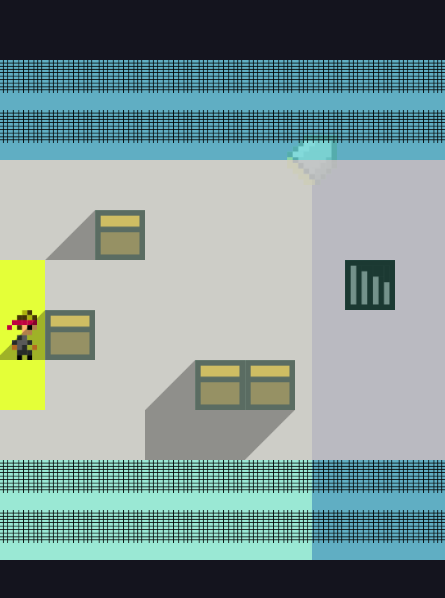
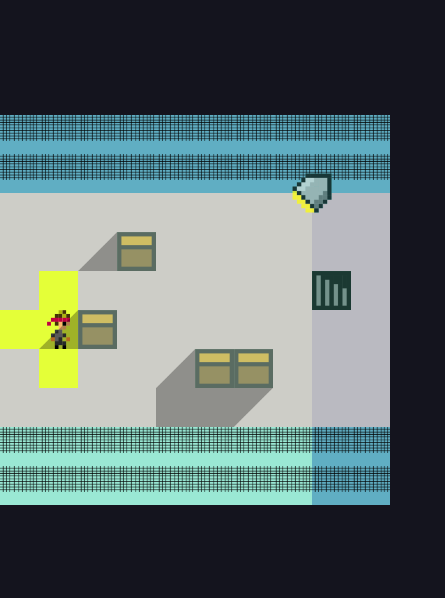
Before and after one commit to toivoantero/stealth-game, a React (Vite) app: page /level in a window 390 px wide. Shown: the part 112-710 px from the top of the page, 445 px wide, since content can reach past the window. Built offline with nearby package versions, Linux system fonts and the light colour scheme.

Commit message:
mobiilinäkymään sovittamista

```diff
--- a/src/EndScreen.jsx
+++ b/src/EndScreen.jsx
@@ -34,15 +34,7 @@ function EndScreen() {
   }, []);
 
   return (
-    <div style={{
-      backgroundImage: `url(${end})`,
-      backgroundSize: 'cover',
-      backgroundPosition: 'center',
-      height: '500px',
-      width: '500px',
-      border: 'solid 5px white',
-      textAlign: 'center',
-    }}>
+    <div className='endscreen' style={{ backgroundImage: `url(${end})` }}>
       <div style={{
         display: 'flex',
         justifyContent: 'space-between',
@@ -54,19 +46,8 @@ function EndScreen() {
         {showButton && (
           <button
             onClick={handleClick}
-            className='press-start-2p-regular fadeIn'
-            style={{
-              fontSize: '17px',
-              backgroundColor: 'rgb(20, 20, 30)',
-              color: 'white',
-              border: '3px solid white',
-              display: 'inline-block',
-              padding: '20px',
-              cursor: 'pointer',
-              boxShadow: '7px 7px rgb(255, 255, 255)',
-              lineHeight: '1.5',
-              margin: '0 0 60px 0',
-            }}>Uusi peli?<br></br>Paina ⏎ Enter</button>
+            className='press-start-2p-regular fadeIn endscreen-button'>
+            Uusi peli?<br></br>Paina ⏎ Enter</button>
         )}
       </div>
     </div>
--- a/src/Level.jsx
+++ b/src/Level.jsx
@@ -321,19 +321,11 @@ function Level() {
           <div className='spotlight-angle'>
             {/* Tämä lamp_bg johtuu vain siitä, etten ole vielä viitsinyt
             korjata lampun png-kuvaa oikeaan sävyyn...  */}
-            <img src={lamp_bg} style={{
-              position: 'absolute',
-              height: '50px',
-              width: '50px',
-              translate: '-25px 75px',
+            <img className='lamp' src={lamp_bg} style={{
               transform: graphicsManager.spinSpotlight()
             }} />
-            <img src={lamp} style={{
-              position: 'absolute',
+            <img className='lamp' src={lamp} style={{
               opacity: '0.7',
-              height: '50px',
-              width: '50px',
-              translate: '-25px 75px',
               transform: graphicsManager.spinSpotlight()
             }} />
           </div>
@@ -343,29 +335,14 @@ function Level() {
       </div>
       {(gameOver) && (
         <div className='superficial-graphics'>
-          <div style={{
-            backgroundColor: 'rgba(222,55,55,0.6)',
-            textAlign: 'center',
-            lineHeight: '1.5',
-            padding: '20px 20px 40px 20px'
-          }}>
-            <p className='press-start-2p-regular'
-              style={{ fontSize: '20px', color: 'white', textAlign: 'center' }}>
+          <div className='alarm-message'>
+            <p>
               Hälytys!<br></br>Sinut on löydetty!
             </p>
             <button
               onClick={initializeLevel}
-              className='press-start-2p-regular'
-              style={{
-                fontSize: '13px',
-                backgroundColor: 'rgba(255, 255, 255, 0)',
-                color: 'white',
-                border: '3px solid white',
-                display: 'inline-block',
-                padding: '20px',
-                cursor: 'pointer',
-                boxShadow: '7px 7px rgb(255, 255, 255)',
-              }}>Yritä uudestaan</button>
+              className='alarm-button'>
+              Yritä uudestaan</button>
           </div>
         </div>
       )}
--- a/src/styles.css
+++ b/src/styles.css
@@ -1,4 +1,3 @@
-
 body {
   margin: 0;
   display: flex;
@@ -21,12 +20,12 @@ body {
 .square {
   width: 50px;
   height: 50px;
-  background-color: rgba(200,200,200,0.9);
+  background-color: rgba(200, 200, 200, 0.9);
   text-align: center;
   /*outline: 1px solid black;*/
   background-position: left top;
-	background-repeat: no-repeat;
-	background-size: cover;
+  background-repeat: no-repeat;
+  background-size: cover;
   z-index: 33;
   position: relative;
 }
@@ -37,14 +36,12 @@ body {
   grid-gap: 0;
   grid-template: repeat(10, auto) / repeat(10, auto);
   margin: auto;
-
-  background-color: rgba(60,60,130,1);
+  background-color: rgba(60, 60, 130, 1);
 }
 
 .square-image {
   max-width: 100%;
   max-height: 100%;
-
   position: absolute;
   top: 0;
 }
@@ -72,16 +69,75 @@ body {
   align-items: center;
 }
 
+.lamp {
+  z-index: 45;
+  position: absolute;
+  height: 50px;
+  width: 50px;
+  translate: -25px 75px;
+}
+
 .press-start-2p-regular {
   font-family: "Press Start 2P", system-ui;
   font-weight: 400;
   font-style: normal;
 }
 
+.alarm-message {
+  font-family: "Press Start 2P", system-ui;
+  font-weight: 400;
+  font-style: normal;
+  font-size: 20px;
+  color: white;
+  background-color: rgba(222, 55, 55, 0.6);
+  text-align: center;
+  line-height: 1.5;
+  padding: 20px 20px 40px 20px;
+  z-index: 55;
+  height: auto;
+}
+
+.alarm-button {
+  font-family: "Press Start 2P", system-ui;
+  font-weight: 400;
+  font-style: normal;
+  font-size: 13px;
+  background-color: rgba(255, 255, 255, 0);
+  color: white;
+  border: 3px solid white;
+  display: inline-block;
+  padding: 20px;
+  cursor: pointer;
+  box-shadow: 7px 7px rgb(255, 255, 255);
+}
+
+.endscreen {
+  background-size: cover;
+  background-position: center;
+  height: 500px;
+  width: 500px;
+  border: solid 5px white;
+  text-align: center;
+}
+
+.endscreen-button {
+  font-size: 17px;
+  background-color: rgb(20, 20, 30);
+  color: white;
+  border: 3px solid white;
+  display: inline-block;
+  padding: 20px;
+  cursor: pointer;
+  box-shadow: 7px 7px rgb(255, 255, 255);
+  line-height: 1.5;
+  margin: 0 0 60px 0;
+}
+
 @keyframes fadeIn {
   0% {
     opacity: 0;
   }
+
   100% {
     opacity: 1;
   }
@@ -90,3 +146,52 @@ body {
 .fadeIn {
   animation: 1s fadeIn;
 }
+
+@media only screen and (max-width: 600px) {
+  .square {
+    width: 100%;
+    height: 100%;
+  }
+
+  .boardgrid {
+    display: inline-grid;
+    grid-gap: 0;
+    grid-template: repeat(10, auto) / repeat(10, auto);
+    width: 100%;
+    height: auto;
+    aspect-ratio: 1 / 1;
+  }
+
+  .spotlight-all {
+    width: 100%;
+    height: auto;
+    aspect-ratio: 1 / 1;
+  }
+
+  .lamp {
+    z-index: 45;
+    height: calc(100vw / 10);
+    width: calc(100vw / 10);
+    translate: calc(-100vw / 20) calc(100vw / 20 * 3);
+  }
+
+  .endscreen {
+    width: 100vw;
+    height: 100vw;
+  }
+
+  .endscreen-button {
+    margin: 0 0 30px 0;
+  }
+
+  .alarm-message {
+    font-size: 17px;
+    padding: 0;
+    height: 100%;
+    width: 100%;
+    display: flex;
+    flex-direction: column;
+    justify-content: center;
+    align-items: center;
+  }
+}
```
